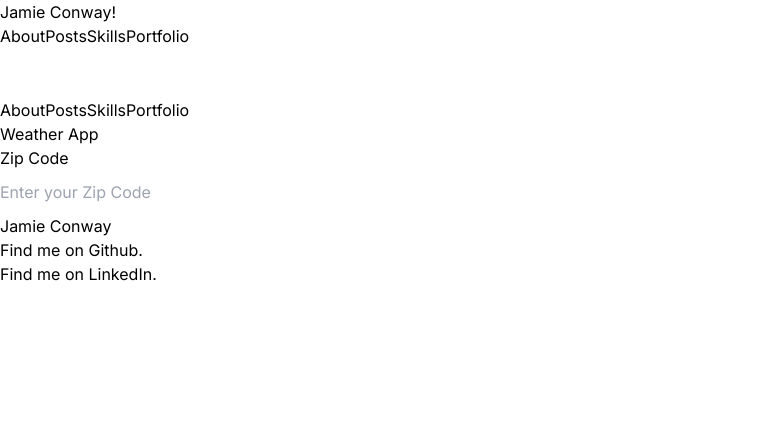
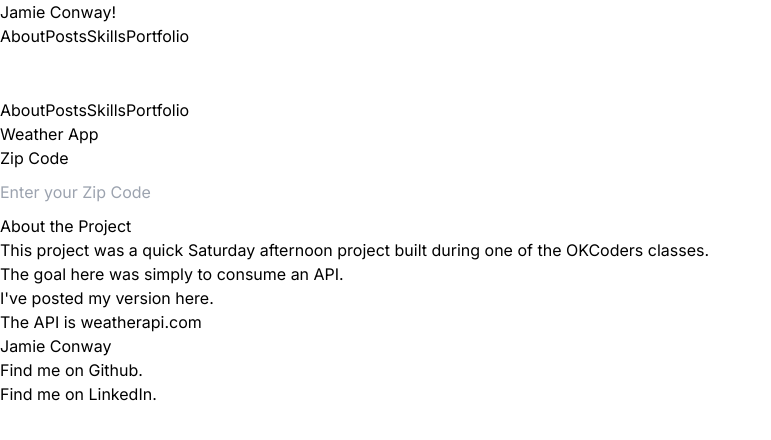
Before and after one commit to jamie-c/jpconway, a Next.js app: page /weather in a window 1280 px wide. Shown: the top 440 px of the page, without its empty margins (0-771 px from the left). Built offline with nearby package versions, Linux system fonts and the light colour scheme; no server answers.

Commit message:
add short project description

```diff
--- a/src/app/(pages)/weather/page.tsx
+++ b/src/app/(pages)/weather/page.tsx
@@ -1,6 +1,7 @@
 import HeadingOne from "@/components/HeadingOne";
 import WeatherForecast from "@/components/weather/WeatherForecast";
 import { getApiKey } from "./getWeatherForecast";
+import Link from "next/link";
 
 const Weather = () => {
 
@@ -10,6 +11,13 @@ const Weather = () => {
         <div id="weather-forecast" className="px-1 md:px-24 lg:px-48 w-full max-w-7xl">
             <HeadingOne title='Weather App'/>
             <WeatherForecast api_key={WEATHER_API_KEY}/>
+            <div>
+                <h3 className="text-3xl mt-10 mb-5">About the Project</h3>
+                <p>This project was a quick Saturday afternoon project built during one of the OKCoders classes.</p>
+                <p>The goal here was simply to consume an API.</p>
+                <p>I've posted my version here.</p>
+                <p>The API is <Link href="https://www.weatherapi.com/">weatherapi.com</Link></p>
+            </div>
         </div>
     );
 };
```
